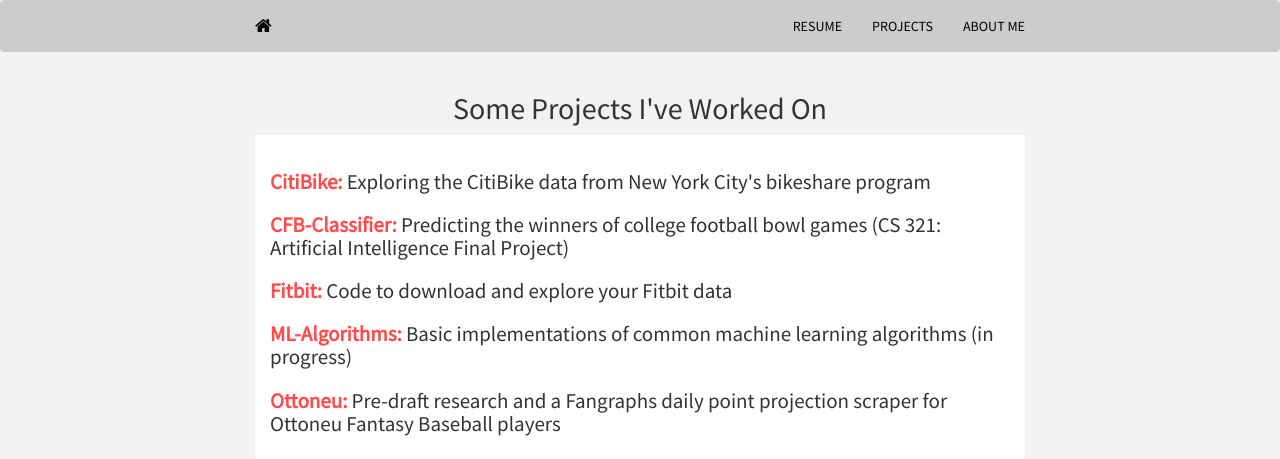
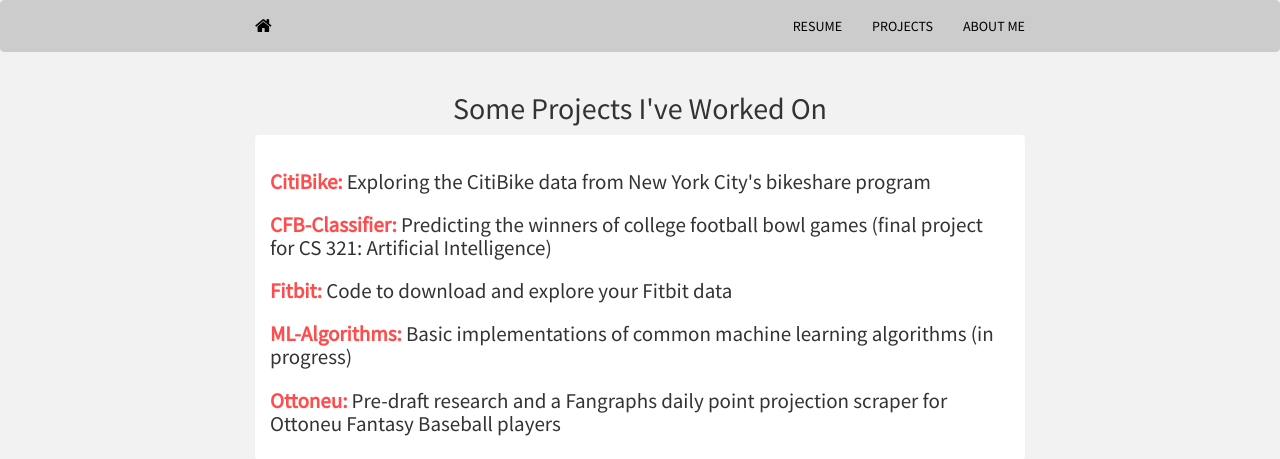
Before and after one commit to mrkaye97/mrkaye97.github.io, a Jekyll site: the page built from projects.html, in a window 1280 px wide. Shown: the top 459 px of the page. Built offline with Jekyll 4.4.1, drawn with Linux system fonts in a browser that asks for light colours; nearby versions of some CDN libraries.

Commit message:
Update projects.html

```diff
--- a/projects.html
+++ b/projects.html
@@ -21,7 +21,7 @@
 		  <div class="panel panel-default">
     		<div class="panel-body">
     			<h2 style='font-size:150%; text-align:left;'><b><a href='http://mrkaye97.github.io/CitiBike/'>CitiBike:</a></b> Exploring the CitiBike data from New York City's bikeshare program</h2>
-    			<h2 style='font-size:150%; text-align:left;'><b><a href='https://github.com/mrkaye97/CFB-Classifier'>CFB-Classifier:</a></b> Predicting the winners of college football bowl games (CS 321: Artificial Intelligence Final Project)</h2>
+    			<h2 style='font-size:150%; text-align:left;'><b><a href='https://github.com/mrkaye97/CFB-Classifier'>CFB-Classifier:</a></b> Predicting the winners of college football bowl games (final project for CS 321: Artificial Intelligence)</h2>
     			<h2 style='font-size:150%; text-align:left;'><b><a href='https://mrkaye97.github.io/Fitbit/'>Fitbit:</a></b> Code to download and explore your Fitbit data</h2>
     			<h2 style='font-size:150%; text-align:left;'><b><a href='https://github.com/mrkaye97/ML-Algorithms'>ML-Algorithms:</a></b> Basic implementations of common machine learning algorithms (in progress)</h2>
     			<h2 style='font-size:150%; text-align:left;'><b><a href='https://github.com/mrkaye97/Ottoneu'>Ottoneu:</a></b> Pre-draft research and a Fangraphs daily point projection scraper for Ottoneu Fantasy Baseball players</h2>
```
